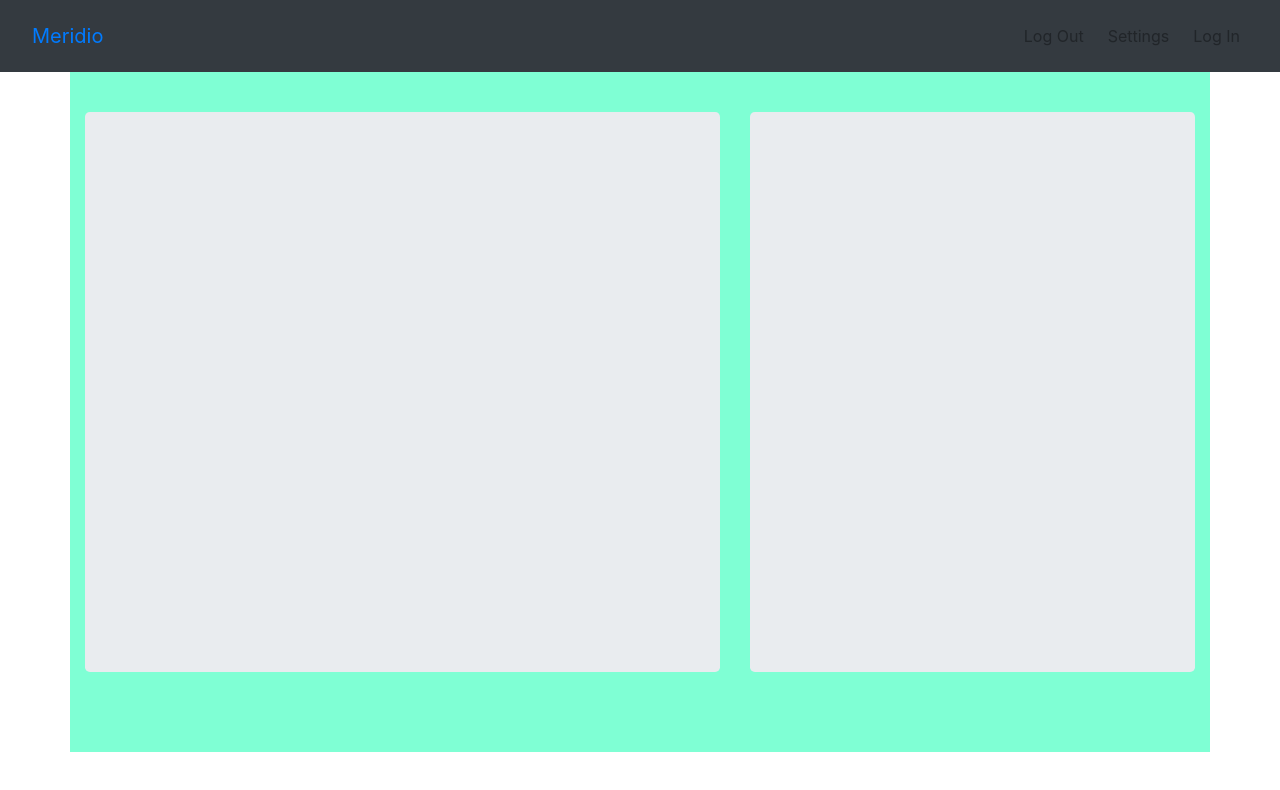
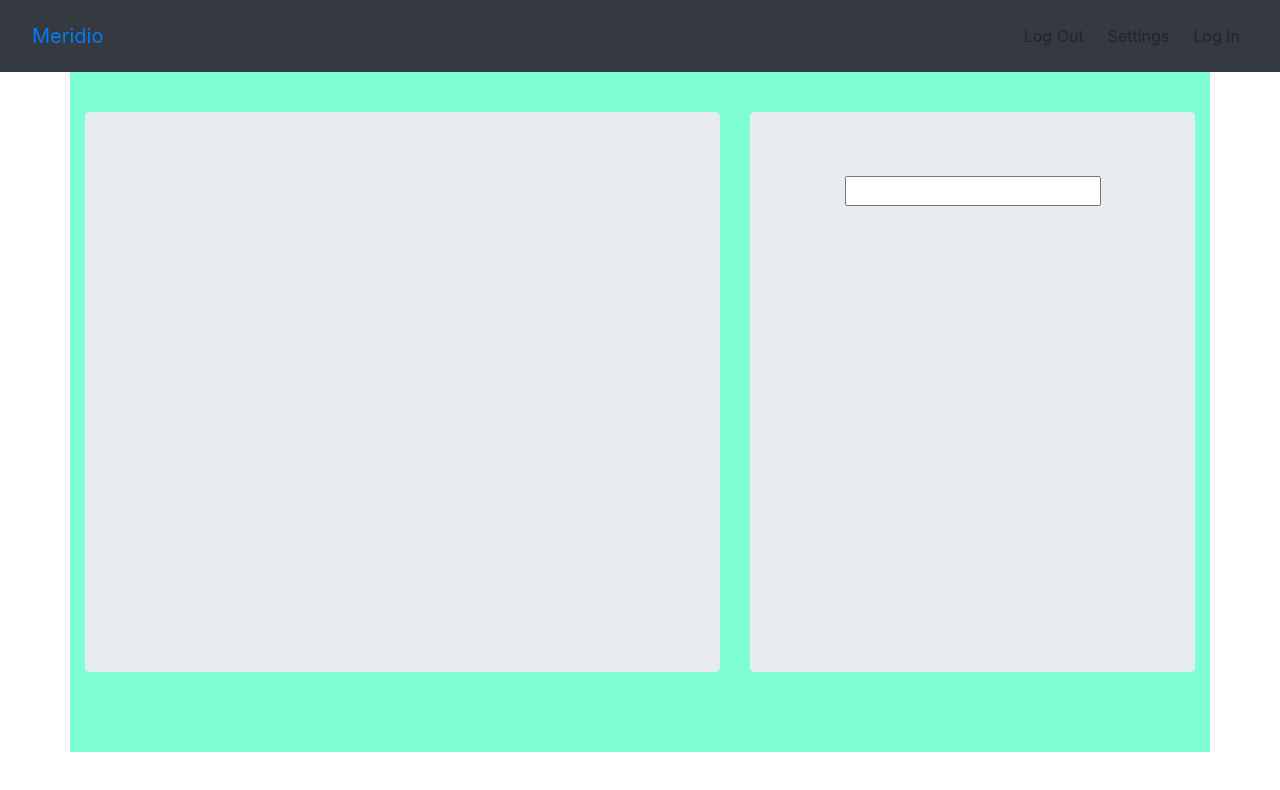
Before and after one commit to mmubuso/SEI-Chatbot, a React (Create React App) app in the folder client/: page / in a window 1280 px wide. Shown: the top 790 px of the page. Built offline with nearby package versions, Linux system fonts and the light colour scheme; no server answers.

Commit message:
add function to handle userinput

```diff
--- a/client/src/containers/Meridio.js
+++ b/client/src/containers/Meridio.js
@@ -29,7 +29,12 @@ export default class Meridio extends Component {
         this.setState({entities: response.data.entities})
     }
 
-
+    //Captures user input
+    handleUserInput = (event) => {
+        let newInput = this.state.userInput
+        newInput = event.target.value
+        this.setState({userInput : newInput})
+    }
 
 
     componentDidMount(){
@@ -46,6 +51,7 @@ export default class Meridio extends Component {
             <div className='col-lg-5 col-sm-12 Meridio'>
                 <Jumbotron>
 
+                    <input type='text' value={userInput} onChange={this.handleUserInput}/>
                 </Jumbotron>
             </div>
         )
```
